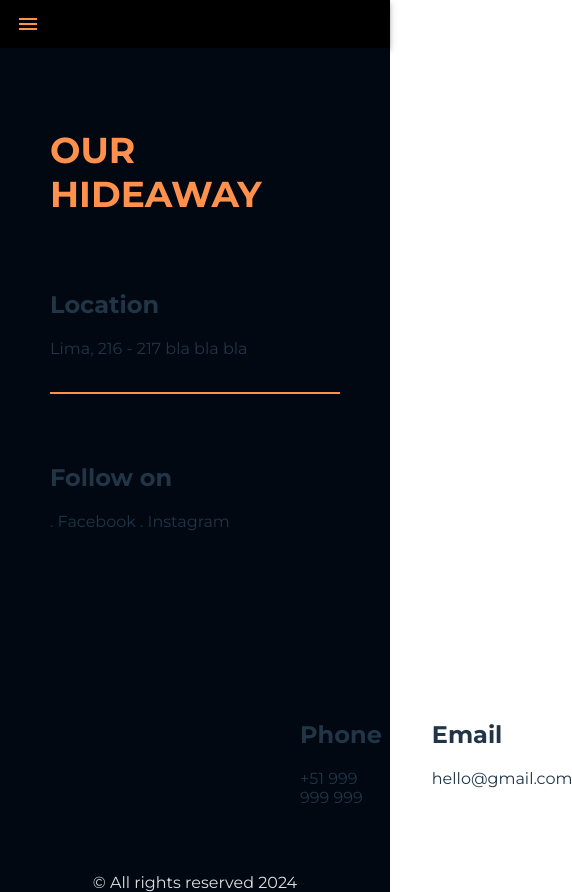
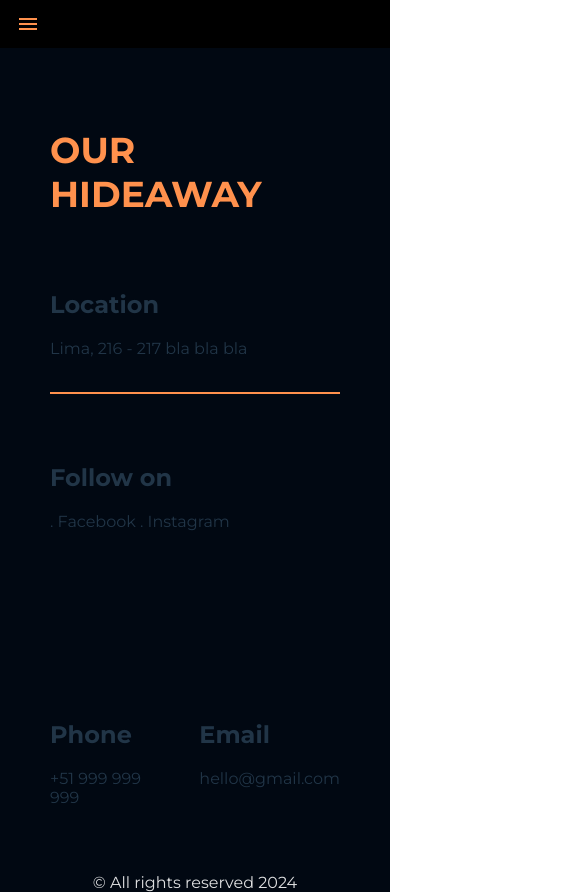
Before and after one commit to DontStopPrograming/Client_General_Solutions, a React (Vite) app: page /contact in a window 390 px wide. Shown: the whole page, 572 px wide, since content can reach past the window. Built offline with nearby package versions, Linux system fonts and the light colour scheme; what react-swipeable-views-utils would draw is missing.

Commit message:
Fix: Improving the mode responsive in Contact component

```diff
--- a/src/components/Contact/Contact.css
+++ b/src/components/Contact/Contact.css
@@ -90,5 +90,13 @@
     .container__contact {
         padding: 50px;
         margin-left: 0;
+
+
+    }
+
+    .container__contact__two {
+        padding: 50px;
+        margin-left: 0px;
+
     }
 }
```
